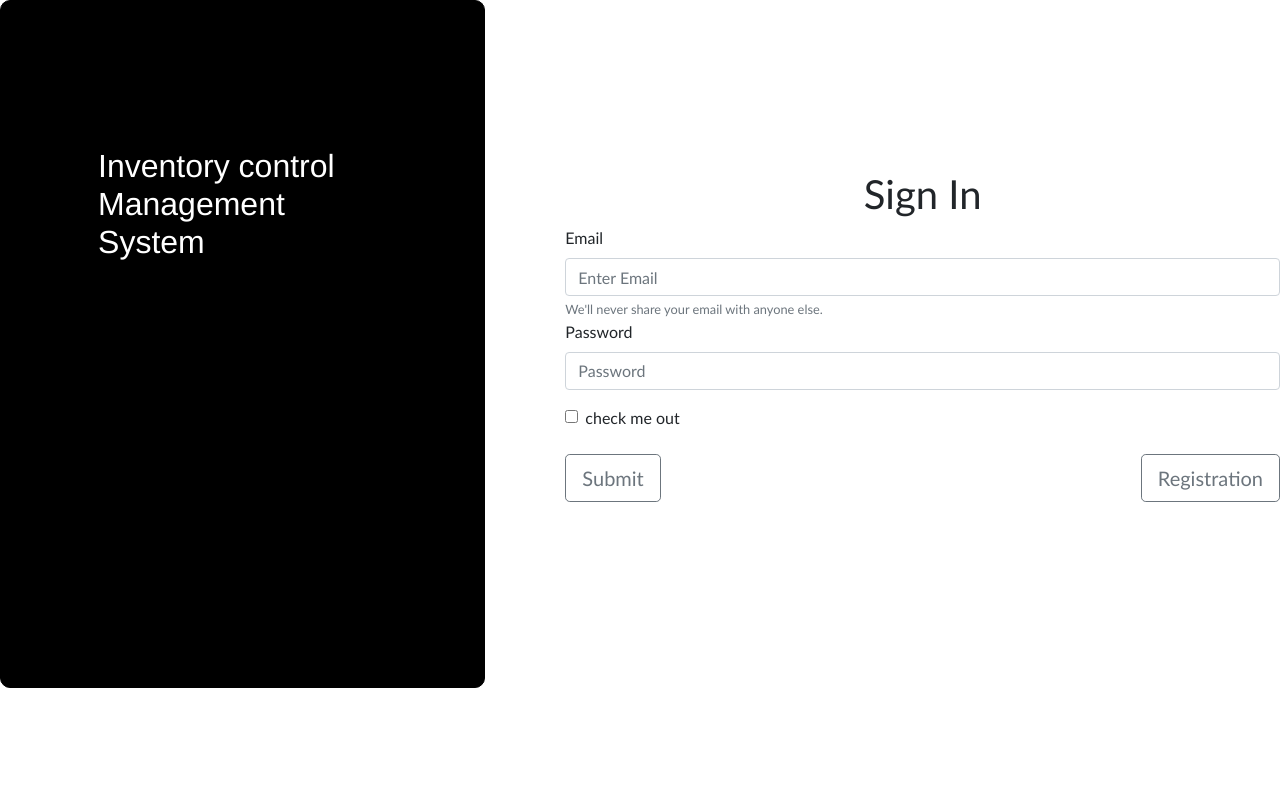
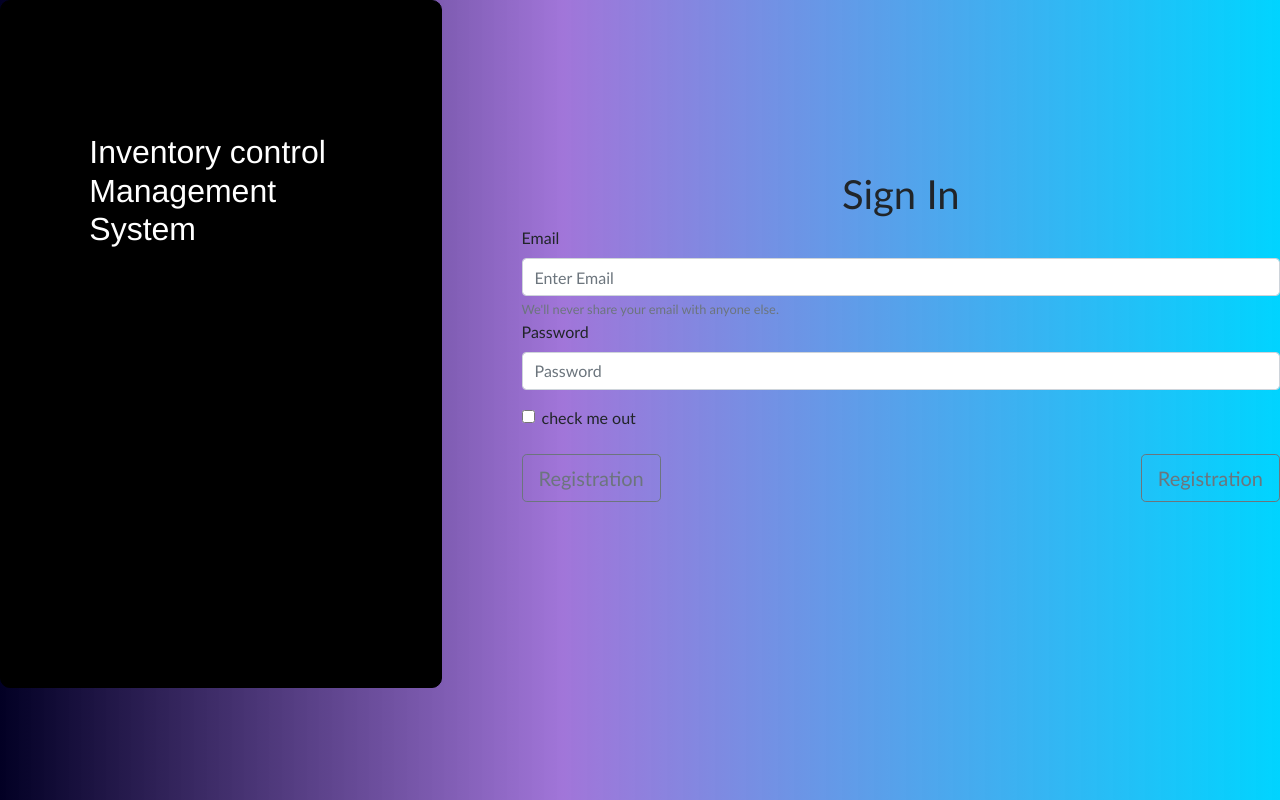
Before and after one commit to iffishells/Inventory-Control-Management-system, a PHP site: page /login.html in a window 1280 px wide. Run offline with PHP 8.4, Linux system fonts and the light colour scheme.

Commit message:
update 25/5/2020

```diff
--- a/login/index.html
+++ b/login/index.html
@@ -15,7 +15,7 @@
   <script src="https://stackpath.bootstrapcdn.com/bootstrap/4.1.3/js/bootstrap.min.js"
     integrity="sha384-ChfqqxuZUCnJSK3+MXmPNIyE6ZbWh2IMqE241rYiqJxyMiZ6OW/JmZQ5stwEULTy" crossorigin="anonymous">
   </script>
-  <link rel="stylesheet" href="style/after_submit_button.css">
+  <link rel="stylesheet" href="public/after_submit_button.css.css">
   <title>table Side</title>
 </head>
 
--- a/login/login.html
+++ b/login/login.html
@@ -59,9 +59,8 @@
 
                 <div class="button_class">
                     <div>
-                        <button class="btn btn-outline-secondary btn-lg" onclick="location.href='index.html'"
-                            type="submit">
-                            Submit</button></a>
+                        <a href="index.html" id="register" class="btn btn-outline-secondary btn-lg" tabindex="-1" role="button">
+                            Registration</a>
                     </div>
 
                     <div>
--- a/login/public/style/login.css
+++ b/login/public/style/login.css
@@ -1,5 +1,11 @@
 body {
-  font-family: "Gill Sans", "Gill Sans MT", Calibri, "Trebuchet MS", sans-serif;
+  background: rgb(2, 0, 36);
+  background: linear-gradient(
+    90deg,
+    rgba(2, 0, 36, 1) 0%,
+    rgba(141, 88, 209, 0.8243626062322946) 44%,
+    rgba(0, 212, 255, 1) 100%
+  );
 }
 /* -------------------------------------------login Page Style Css------------------------------- */
 .login-page {
```
Also changed, not shown: login/package.json (+4 -7 lines), login/register.html (+7 -1 lines), login/package-lock.json, login/public/after_submit_button.css (renamed from login/style/after_submit_button.css).
